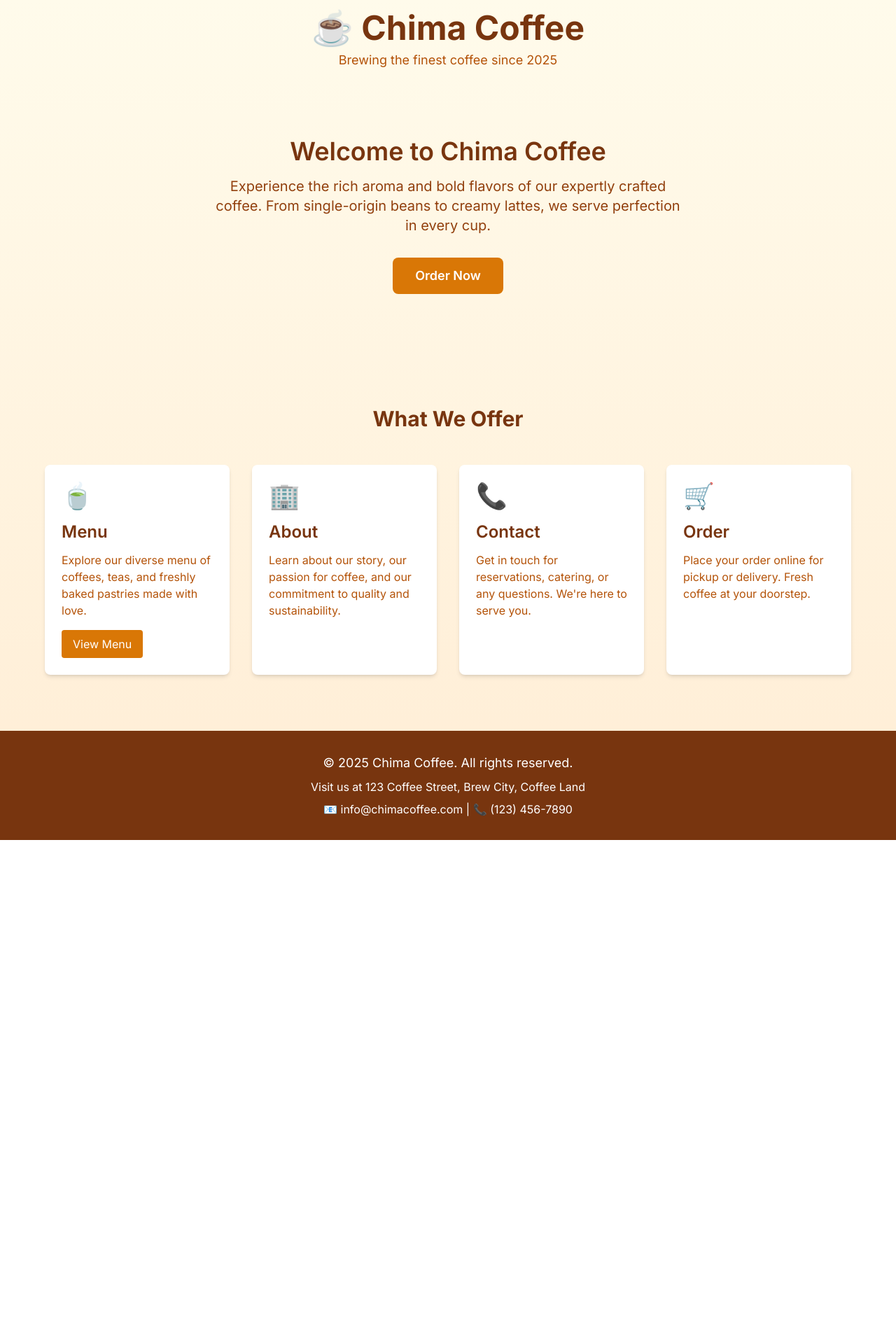
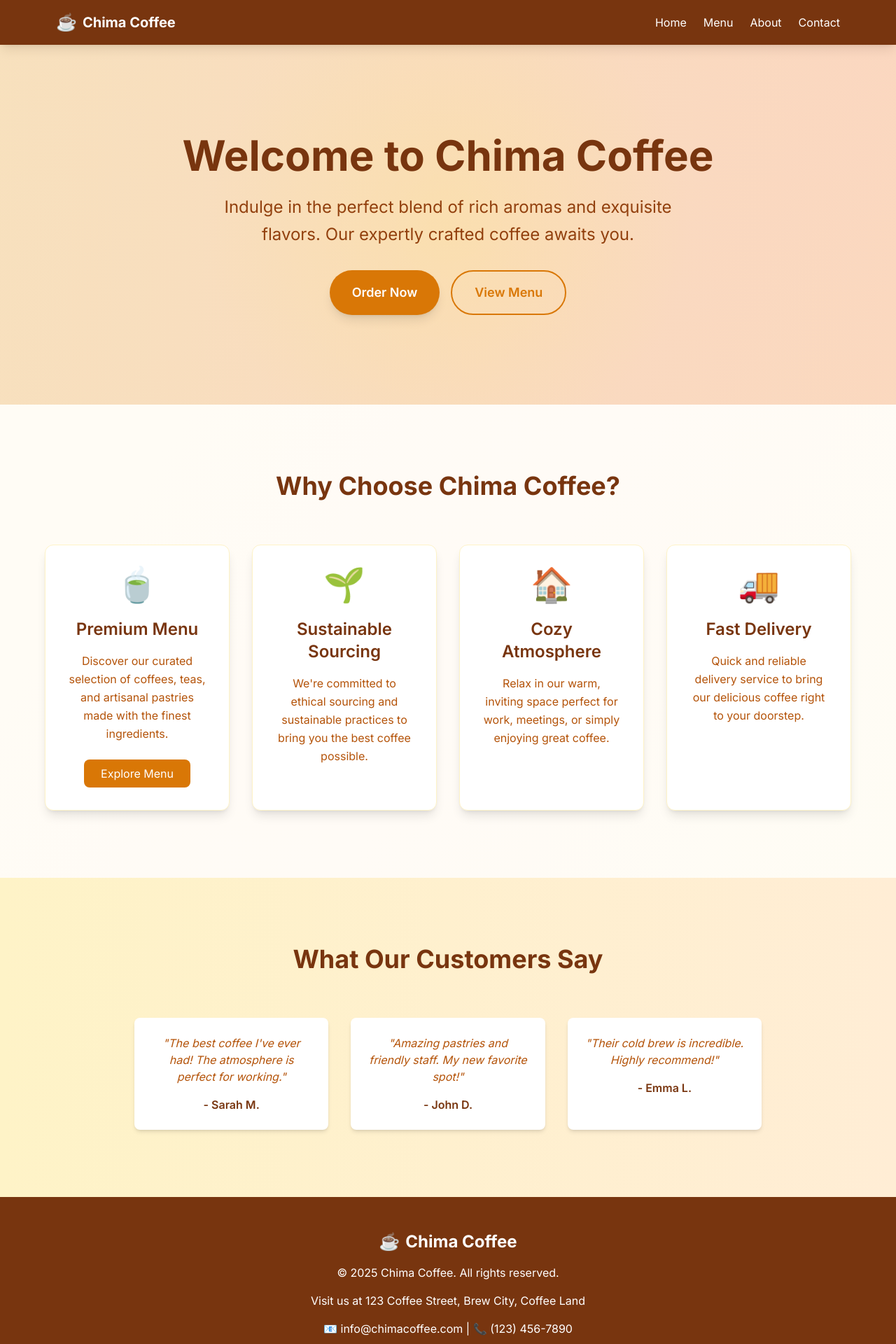
Before and after one commit to DisMurr/chimacoffee, a Next.js app: page / in a window 1280 px wide. Shown: the top 1920 px of the page at 70% size. Before the commit the page ends 1200 px from the top, so only its background shows below. Built offline with nearby package versions, Linux system fonts and the light colour scheme.

Commit message:
Major landing page redesign: added navbar, enhanced hero, improved cards with animations, and testimonials section

```diff
--- a/src/app/page.tsx
+++ b/src/app/page.tsx
@@ -1,61 +1,128 @@
 export default function Home() {
   return (
-    <div className="min-h-screen bg-gradient-to-b from-amber-50 to-orange-100">
-      {/* Header */}
-      <header className="p-4 text-center">
-        <h1 className="text-5xl font-bold text-amber-900">☕ Chima Coffee</h1>
-        <p className="text-lg text-amber-700 mt-2">Brewing the finest coffee since 2025</p>
-      </header>
+    <div className="min-h-screen bg-gradient-to-br from-amber-50 via-orange-50 to-yellow-50">
+      {/* Navigation */}
+      <nav className="bg-amber-900 shadow-lg">
+        <div className="max-w-6xl mx-auto px-4">
+          <div className="flex justify-between items-center py-4">
+            <div className="flex items-center space-x-2">
+              <span className="text-2xl">☕</span>
+              <h1 className="text-xl font-bold text-white">Chima Coffee</h1>
+            </div>
+            <div className="flex space-x-6">
+              <a href="/" className="text-white hover:text-amber-200 transition-colors">Home</a>
+              <a href="/menu" className="text-white hover:text-amber-200 transition-colors">Menu</a>
+              <a href="#" className="text-white hover:text-amber-200 transition-colors">About</a>
+              <a href="#" className="text-white hover:text-amber-200 transition-colors">Contact</a>
+            </div>
+          </div>
+        </div>
+      </nav>
 
       {/* Hero Section */}
-      <section className="text-center py-20 px-4">
-        <h2 className="text-4xl font-semibold text-amber-900 mb-4">Welcome to Chima Coffee</h2>
-        <p className="text-xl text-amber-800 mb-8 max-w-2xl mx-auto">
-          Experience the rich aroma and bold flavors of our expertly crafted coffee. From single-origin beans to creamy lattes, we serve perfection in every cup.
-        </p>
-        <button className="bg-amber-600 text-white px-8 py-3 rounded-lg hover:bg-amber-700 transition-colors text-lg font-semibold">
-          Order Now
-        </button>
+      <section className="relative py-32 px-4 overflow-hidden">
+        <div className="absolute inset-0 bg-gradient-to-r from-amber-600/20 to-orange-600/20"></div>
+        <div className="absolute inset-0 bg-[radial-gradient(circle_at_center,_var(--tw-gradient-stops))] from-amber-200/30 via-transparent to-transparent"></div>
+        <div className="relative max-w-4xl mx-auto text-center">
+          <h2 className="text-6xl font-bold text-amber-900 mb-6 animate-fade-in">
+            Welcome to Chima Coffee
+          </h2>
+          <p className="text-2xl text-amber-800 mb-8 max-w-2xl mx-auto leading-relaxed">
+            Indulge in the perfect blend of rich aromas and exquisite flavors. Our expertly crafted coffee awaits you.
+          </p>
+          <div className="flex justify-center space-x-4">
+            <button className="bg-amber-600 text-white px-8 py-4 rounded-full hover:bg-amber-700 transition-all duration-300 transform hover:scale-105 shadow-lg text-lg font-semibold">
+              Order Now
+            </button>
+            <a href="/menu" className="border-2 border-amber-600 text-amber-600 px-8 py-4 rounded-full hover:bg-amber-600 hover:text-white transition-all duration-300 text-lg font-semibold">
+              View Menu
+            </a>
+          </div>
+        </div>
       </section>
 
       {/* Features Section */}
-      <section className="py-20 px-4">
+      <section className="py-24 px-4 bg-white/50">
         <div className="max-w-6xl mx-auto">
-          <h3 className="text-3xl font-bold text-center text-amber-900 mb-12">What We Offer</h3>
+          <h3 className="text-4xl font-bold text-center text-amber-900 mb-16">Why Choose Chima Coffee?</h3>
           <div className="grid grid-cols-1 md:grid-cols-2 lg:grid-cols-4 gap-8">
-            <div className="bg-white p-6 rounded-lg shadow-md hover:shadow-lg transition-shadow">
-              <div className="text-4xl mb-4">🍵</div>
-              <h4 className="text-2xl font-semibold text-amber-900 mb-3">Menu</h4>
-              <p className="text-amber-700">Explore our diverse menu of coffees, teas, and freshly baked pastries made with love.</p>
-              <a href="/menu" className="mt-4 inline-block bg-amber-600 text-white px-4 py-2 rounded hover:bg-amber-700 transition-colors">View Menu</a>
+            <div className="bg-white p-8 rounded-xl shadow-lg hover:shadow-2xl transition-all duration-300 transform hover:-translate-y-2 border border-amber-100">
+              <div className="text-5xl mb-6 text-center">🍵</div>
+              <h4 className="text-2xl font-semibold text-amber-900 mb-4 text-center">Premium Menu</h4>
+              <p className="text-amber-700 text-center leading-relaxed">
+                Discover our curated selection of coffees, teas, and artisanal pastries made with the finest ingredients.
+              </p>
+              <div className="mt-6 text-center">
+                <a href="/menu" className="inline-block bg-amber-600 text-white px-6 py-2 rounded-lg hover:bg-amber-700 transition-colors">
+                  Explore Menu
+                </a>
+              </div>
             </div>
 
-            <div className="bg-white p-6 rounded-lg shadow-md hover:shadow-lg transition-shadow">
-              <div className="text-4xl mb-4">🏢</div>
-              <h4 className="text-2xl font-semibold text-amber-900 mb-3">About</h4>
-              <p className="text-amber-700">Learn about our story, our passion for coffee, and our commitment to quality and sustainability.</p>
+            <div className="bg-white p-8 rounded-xl shadow-lg hover:shadow-2xl transition-all duration-300 transform hover:-translate-y-2 border border-amber-100">
+              <div className="text-5xl mb-6 text-center">🌱</div>
+              <h4 className="text-2xl font-semibold text-amber-900 mb-4 text-center">Sustainable Sourcing</h4>
+              <p className="text-amber-700 text-center leading-relaxed">
+                We're committed to ethical sourcing and sustainable practices to bring you the best coffee possible.
+              </p>
             </div>
 
-            <div className="bg-white p-6 rounded-lg shadow-md hover:shadow-lg transition-shadow">
-              <div className="text-4xl mb-4">📞</div>
-              <h4 className="text-2xl font-semibold text-amber-900 mb-3">Contact</h4>
-              <p className="text-amber-700">Get in touch for reservations, catering, or any questions. We're here to serve you.</p>
+            <div className="bg-white p-8 rounded-xl shadow-lg hover:shadow-2xl transition-all duration-300 transform hover:-translate-y-2 border border-amber-100">
+              <div className="text-5xl mb-6 text-center">🏠</div>
+              <h4 className="text-2xl font-semibold text-amber-900 mb-4 text-center">Cozy Atmosphere</h4>
+              <p className="text-amber-700 text-center leading-relaxed">
+                Relax in our warm, inviting space perfect for work, meetings, or simply enjoying great coffee.
+              </p>
             </div>
 
-            <div className="bg-white p-6 rounded-lg shadow-md hover:shadow-lg transition-shadow">
-              <div className="text-4xl mb-4">🛒</div>
-              <h4 className="text-2xl font-semibold text-amber-900 mb-3">Order</h4>
-              <p className="text-amber-700">Place your order online for pickup or delivery. Fresh coffee at your doorstep.</p>
+            <div className="bg-white p-8 rounded-xl shadow-lg hover:shadow-2xl transition-all duration-300 transform hover:-translate-y-2 border border-amber-100">
+              <div className="text-5xl mb-6 text-center">🚚</div>
+              <h4 className="text-2xl font-semibold text-amber-900 mb-4 text-center">Fast Delivery</h4>
+              <p className="text-amber-700 text-center leading-relaxed">
+                Quick and reliable delivery service to bring our delicious coffee right to your doorstep.
+              </p>
+            </div>
+          </div>
+        </div>
+      </section>
+
+      {/* Testimonials Section */}
+      <section className="py-24 px-4 bg-gradient-to-r from-amber-100 to-orange-100">
+        <div className="max-w-4xl mx-auto text-center">
+          <h3 className="text-4xl font-bold text-amber-900 mb-16">What Our Customers Say</h3>
+          <div className="grid grid-cols-1 md:grid-cols-3 gap-8">
+            <div className="bg-white p-6 rounded-lg shadow-md">
+              <p className="text-amber-700 italic mb-4">"The best coffee I've ever had! The atmosphere is perfect for working."</p>
+              <p className="font-semibold text-amber-900">- Sarah M.</p>
+            </div>
+            <div className="bg-white p-6 rounded-lg shadow-md">
+              <p className="text-amber-700 italic mb-4">"Amazing pastries and friendly staff. My new favorite spot!"</p>
+              <p className="font-semibold text-amber-900">- John D.</p>
+            </div>
+            <div className="bg-white p-6 rounded-lg shadow-md">
+              <p className="text-amber-700 italic mb-4">"Their cold brew is incredible. Highly recommend!"</p>
+              <p className="font-semibold text-amber-900">- Emma L.</p>
             </div>
           </div>
         </div>
       </section>
 
       {/* Footer */}
-      <footer className="bg-amber-900 text-white py-8 text-center">
-        <p className="text-lg">&copy; 2025 Chima Coffee. All rights reserved.</p>
-        <p className="mt-2">Visit us at 123 Coffee Street, Brew City, Coffee Land</p>
-        <p className="mt-2">📧 info@chimacoffee.com | 📞 (123) 456-7890</p>
+      <footer className="bg-amber-900 text-white py-12">
+        <div className="max-w-6xl mx-auto px-4 text-center">
+          <div className="flex justify-center items-center space-x-2 mb-4">
+            <span className="text-2xl">☕</span>
+            <h2 className="text-2xl font-bold">Chima Coffee</h2>
+          </div>
+          <p className="mb-4">&copy; 2025 Chima Coffee. All rights reserved.</p>
+          <p className="mb-4">Visit us at 123 Coffee Street, Brew City, Coffee Land</p>
+          <p>📧 info@chimacoffee.com | 📞 (123) 456-7890</p>
+          <div className="flex justify-center space-x-6 mt-6">
+            <a href="#" className="hover:text-amber-200 transition-colors">Facebook</a>
+            <a href="#" className="hover:text-amber-200 transition-colors">Instagram</a>
+            <a href="#" className="hover:text-amber-200 transition-colors">Twitter</a>
+          </div>
+        </div>
       </footer>
     </div>
   )
```
